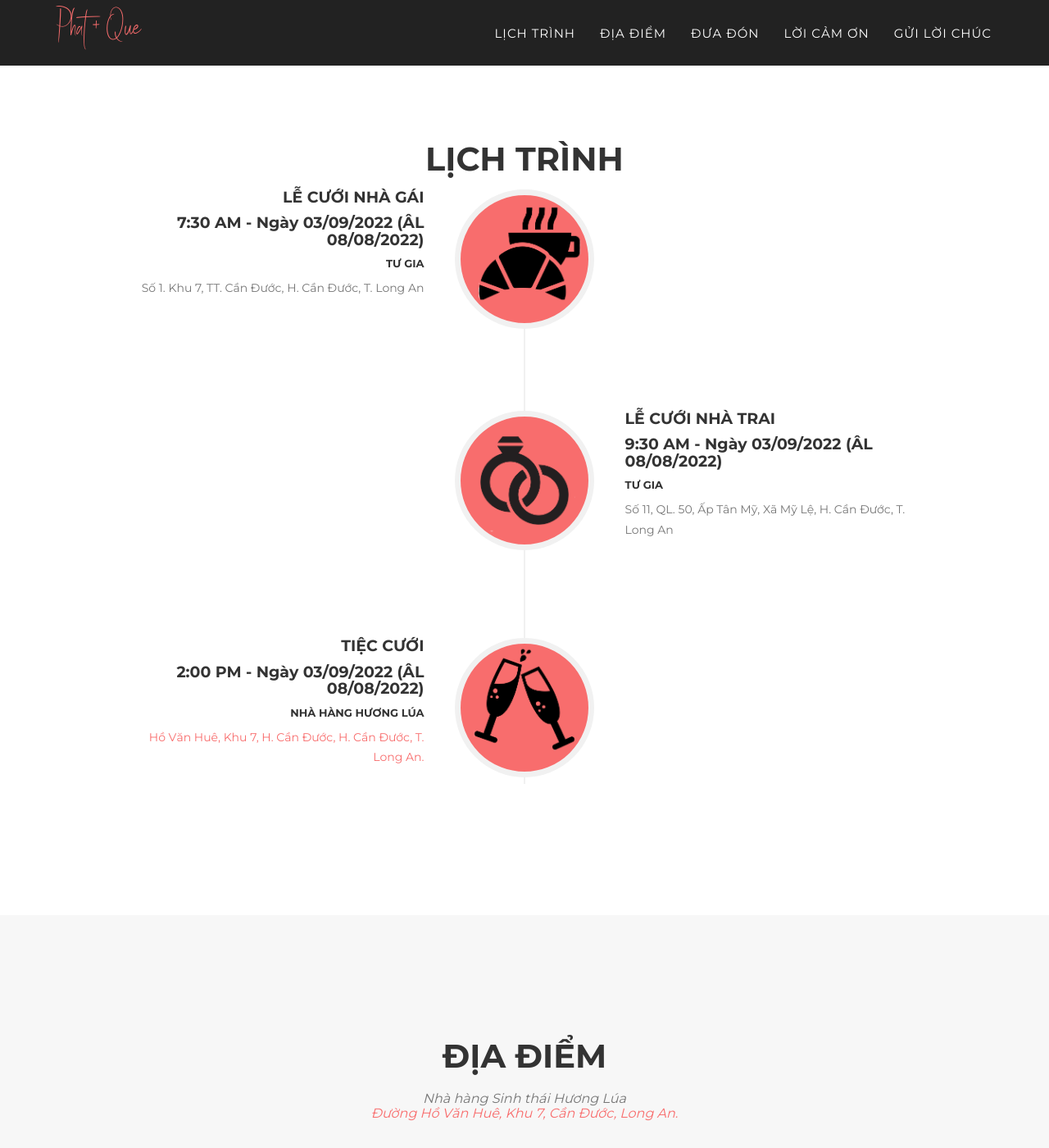
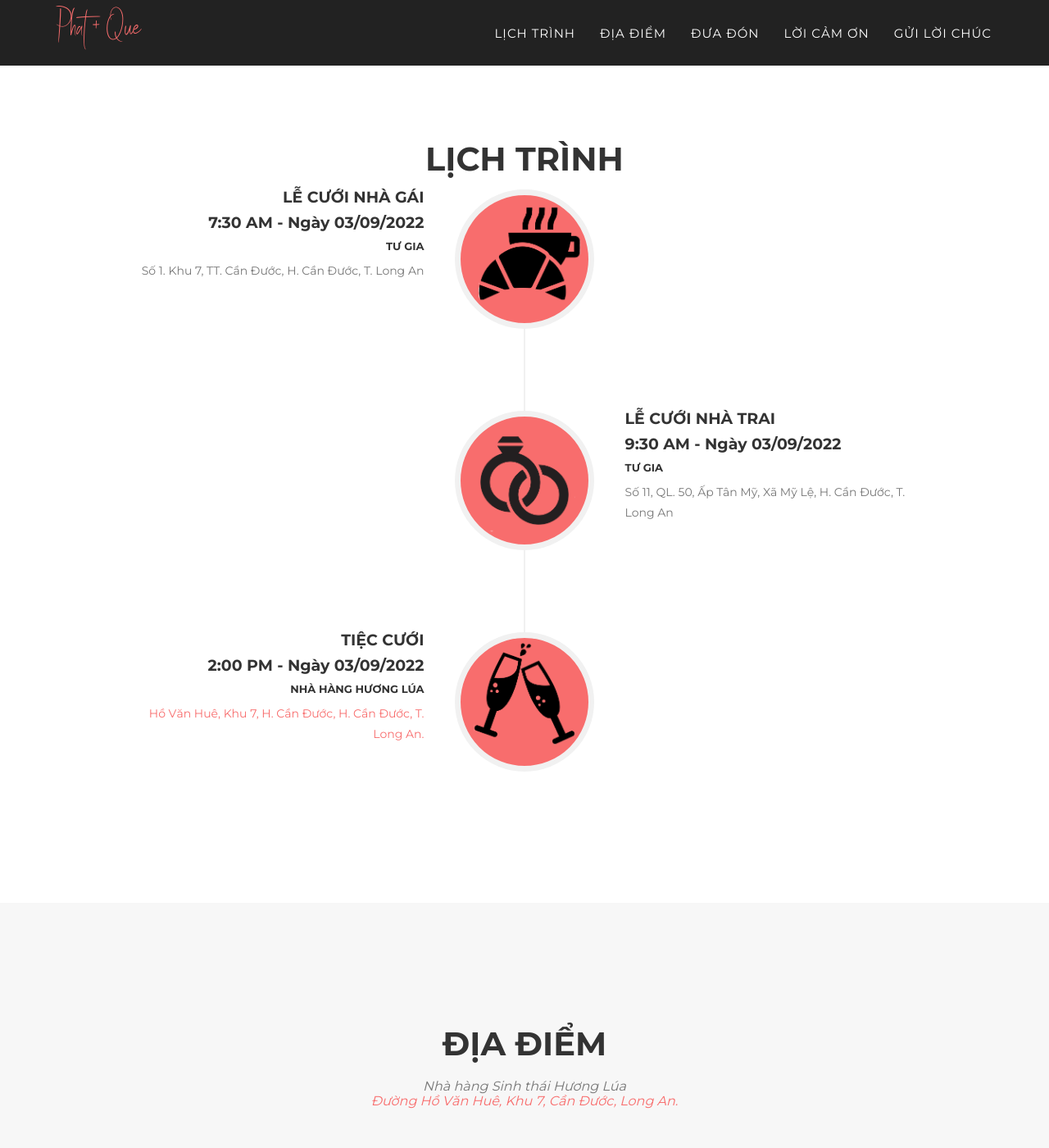
Before and after one commit to phatque/phatque, a Jekyll site: the page built from index.html, in a window 1280 px wide and 1400 px high, scrolled down 746 px. Shown: the whole window at 82% size. Built offline with Jekyll 4.4.1, drawn with Linux system fonts in a browser that asks for light colours; some web fonts are replaced.

Commit message:
Update events.html

```diff
--- a/_includes/en_data/events.html
+++ b/_includes/en_data/events.html
@@ -16,7 +16,7 @@
                         <div class="timeline-panel">
                             <div class="timeline-heading">
                                 <h4>LỄ CƯỚI NHÀ GÁI</h4>
-                                <h4 class="subheading">7:30 AM - Ngày 03/09/2022 (ÂL 08/08/2022)</h4>
+                                <h4 class="subheading">7:30 AM - Ngày 03/09/2022</h4>
                                 <h6>Tư gia</h6>
                             </div>
                             <div class="timeline-body">
@@ -31,7 +31,7 @@
                         <div class="timeline-panel">
                             <div class="timeline-heading">
                                 <h4>LỄ CƯỚI NHÀ TRAI</h4>
-                                <h4 class="subheading">9:30 AM - Ngày 03/09/2022 (ÂL 08/08/2022)</h4>
+                                <h4 class="subheading">9:30 AM - Ngày 03/09/2022</h4>
                                 <h6>Tư gia</h6>
                             </div>
                             <div class="timeline-body">
@@ -46,7 +46,7 @@
                         <div class="timeline-panel">
                             <div class="timeline-heading">
                                 <h4>TIỆC CƯỚI</h4>
-                                <h4 class="subheading">2:00 PM - Ngày 03/09/2022 (ÂL 08/08/2022)</h4>
+                                <h4 class="subheading">2:00 PM - Ngày 03/09/2022</h4>
                                 <h6>Nhà Hàng Hương Lúa</h6>
                             </div>
                             <div class="timeline-body">
```
